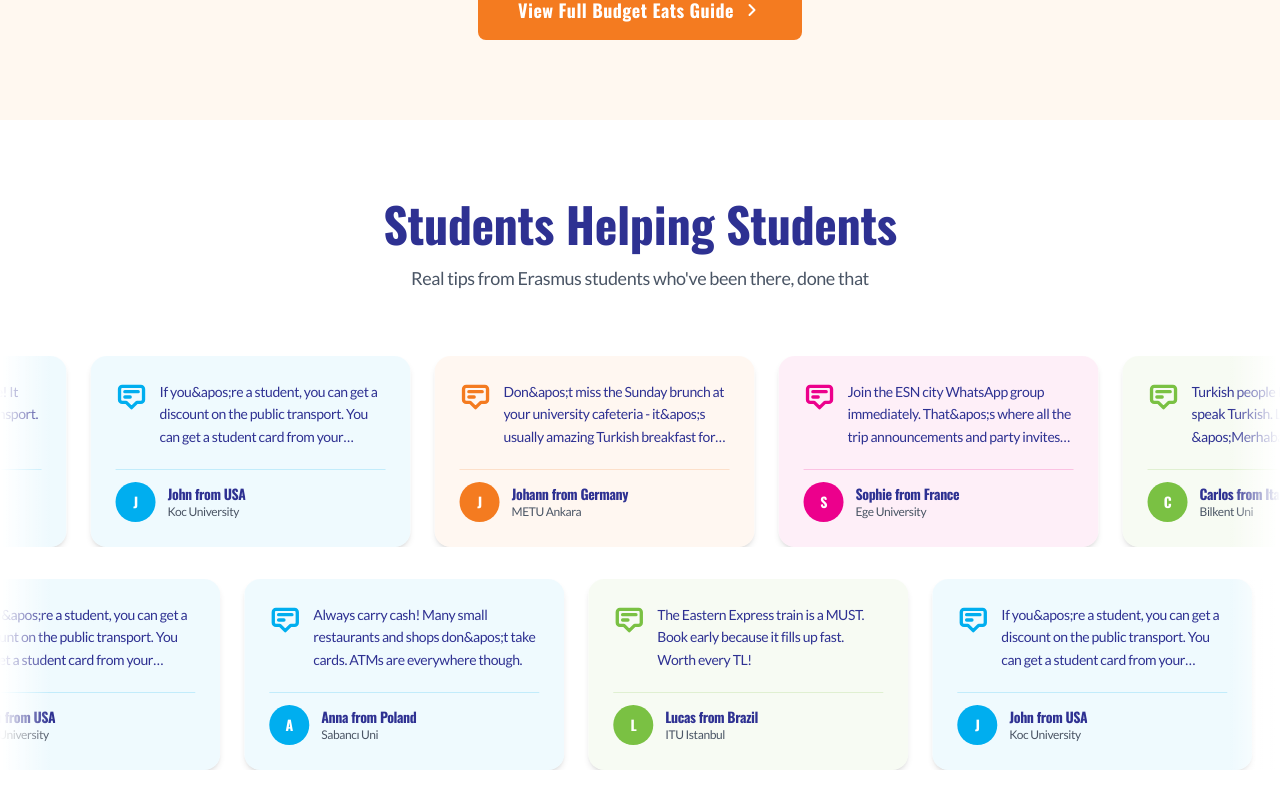
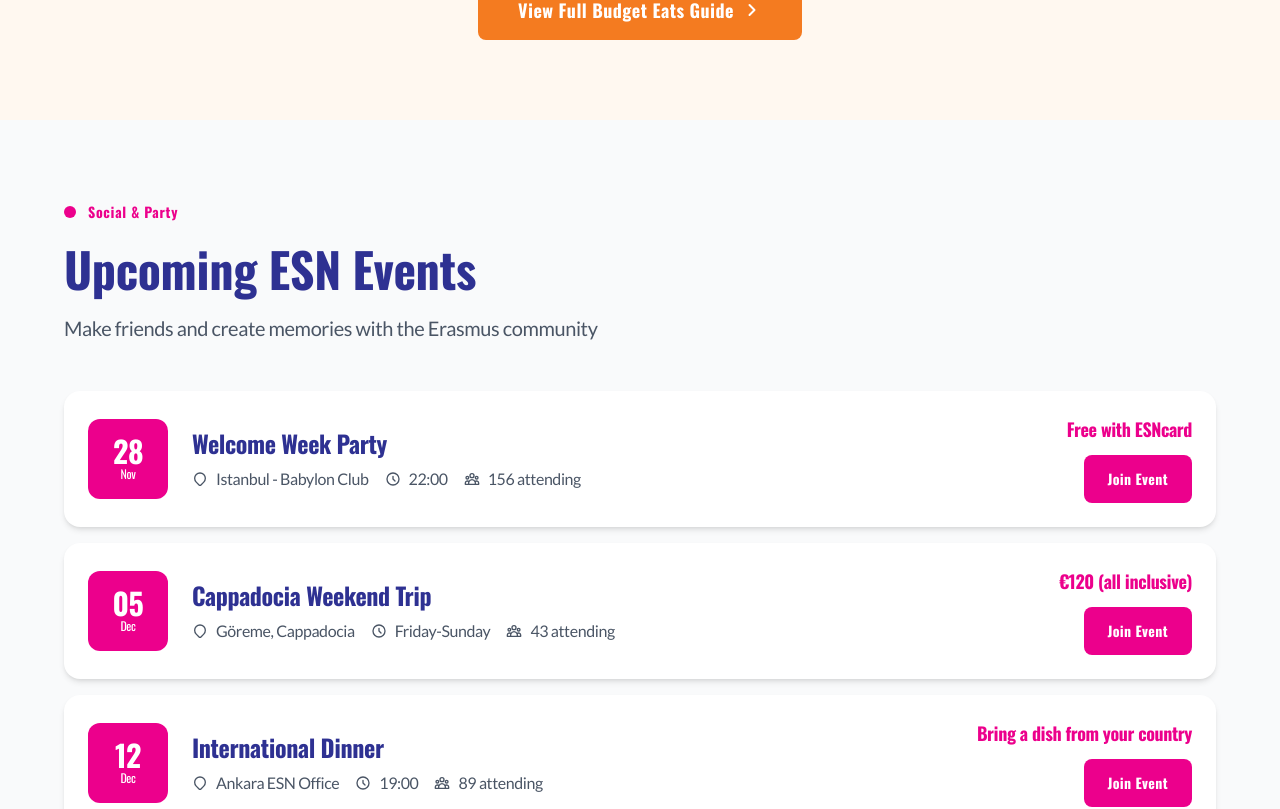
Before and after one commit to ESNTurkiye/ESN-GO, a Next.js app: page / in a window 1280 px wide. Shown: the part 3640-4449 px from the top of the page. Built offline with nearby package versions, Linux system fonts and the light colour scheme.

Commit message:
refactor: remove StudentTipsSection from Home component for streamlined layout

```diff
--- a/src/app/page.tsx
+++ b/src/app/page.tsx
@@ -12,9 +12,6 @@ const VibeSelectorSection = dynamic(() => import("@/components/sections/VibeSele
 });
 const FoodSection = dynamic(() => import("@/components/sections/FoodSection"), {
     loading: () => <div className="min-h-[400px] bg-[#00D1A7]" />,
-});
-const StudentTipsSection = dynamic(() => import("@/components/sections/StudentTipsSection"), {
-    loading: () => <div className="min-h-[400px] bg-white" />,
 });
 const EventsSection = dynamic(() => import("@/components/sections/EventsSection"), {
     loading: () => <div className="min-h-[400px] bg-white" />,
@@ -57,7 +54,6 @@ export default function Home() {
             <VibeSelectorSection />
             <VibeToFoodWave />
             <FoodSection />
-            <StudentTipsSection />
             <EventsSection />
             <TransportSection />
             <FAQSection />
```
